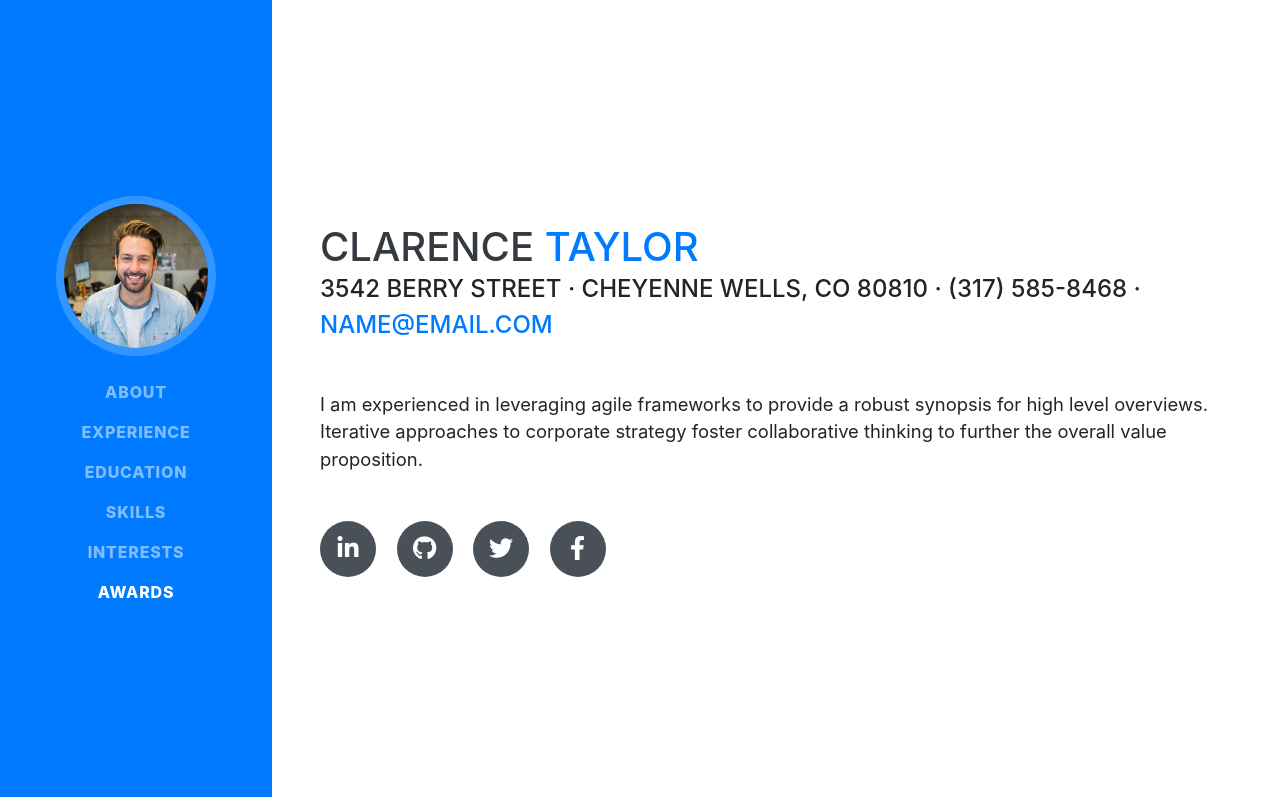
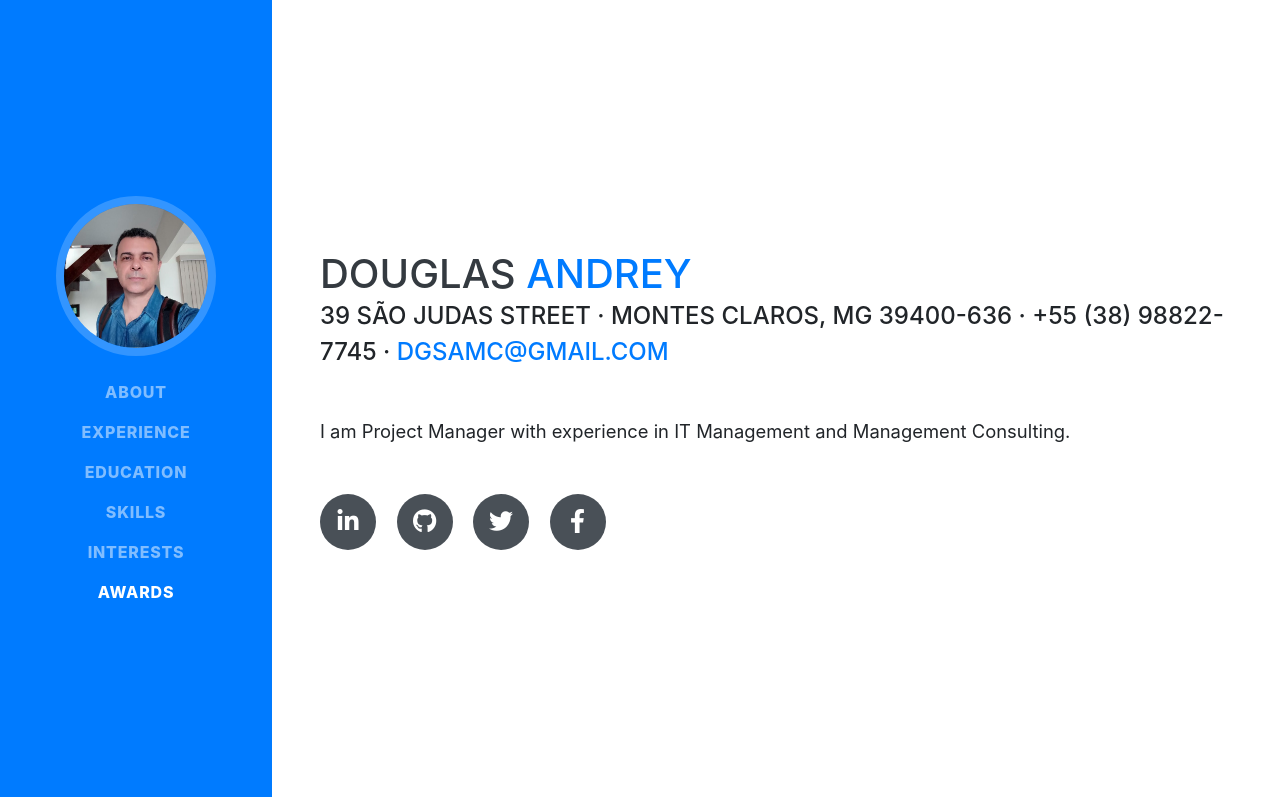
Before and after one commit to dgsamc/douglasandrey.github.io, a website with bundled scripts: page index.html in a window 1280 px wide. Shown: the top 797 px of the page. Built offline with nearby package versions, Linux system fonts and the light colour scheme; a web font is replaced by a local one.

Commit message:
2o commit de página apresentação pessoal

```diff
--- a/index.html
+++ b/index.html
@@ -27,9 +27,9 @@
 
   <nav class="navbar navbar-expand-lg navbar-dark bg-primary fixed-top" id="sideNav">
     <a class="navbar-brand js-scroll-trigger" href="#page-top">
-      <span class="d-block d-lg-none">Clarence Taylor</span>
+      <span class="d-block d-lg-none">Douglas Andrey</span>
       <span class="d-none d-lg-block">
-        <img class="img-fluid img-profile rounded-circle mx-auto mb-2" src="img/profile.jpg" alt="">
+        <img class="img-fluid img-profile rounded-circle mx-auto mb-2" src="img/Douglas.jpg" alt="">
       </span>
     </a>
     <button class="navbar-toggler" type="button" data-toggle="collapse" data-target="#navbarSupportedContent" aria-controls="navbarSupportedContent" aria-expanded="false" aria-label="Toggle navigation">
@@ -63,13 +63,13 @@
 
     <section class="resume-section p-3 p-lg-5 d-flex align-items-center" id="about">
       <div class="w-100">
-        <h1 class="mb-0">Clarence
-          <span class="text-primary">Taylor</span>
+        <h1 class="mb-0">Douglas
+          <span class="text-primary">Andrey</span>
         </h1>
-        <div class="subheading mb-5">3542 Berry Street · Cheyenne Wells, CO 80810 · (317) 585-8468 ·
-          <a href="mailto:name@email.com">name@email.com</a>
+        <div class="subheading mb-5">39 São Judas Street · Montes Claros, MG 39400-636 · +55 (38) 98822-7745 ·
+          <a href="mailto:name@email.com">dgsamc@gmail.com</a>
         </div>
-        <p class="lead mb-5">I am experienced in leveraging agile frameworks to provide a robust synopsis for high level overviews. Iterative approaches to corporate strategy foster collaborative thinking to further the overall value proposition.</p>
+        <p class="lead mb-5">I am Project Manager with experience in IT Management and Management Consulting.</p>
         <div class="social-icons">
           <a href="#">
             <i class="fab fa-linkedin-in"></i>
```
Also changed, not shown: img/Douglas.jpg (added).
